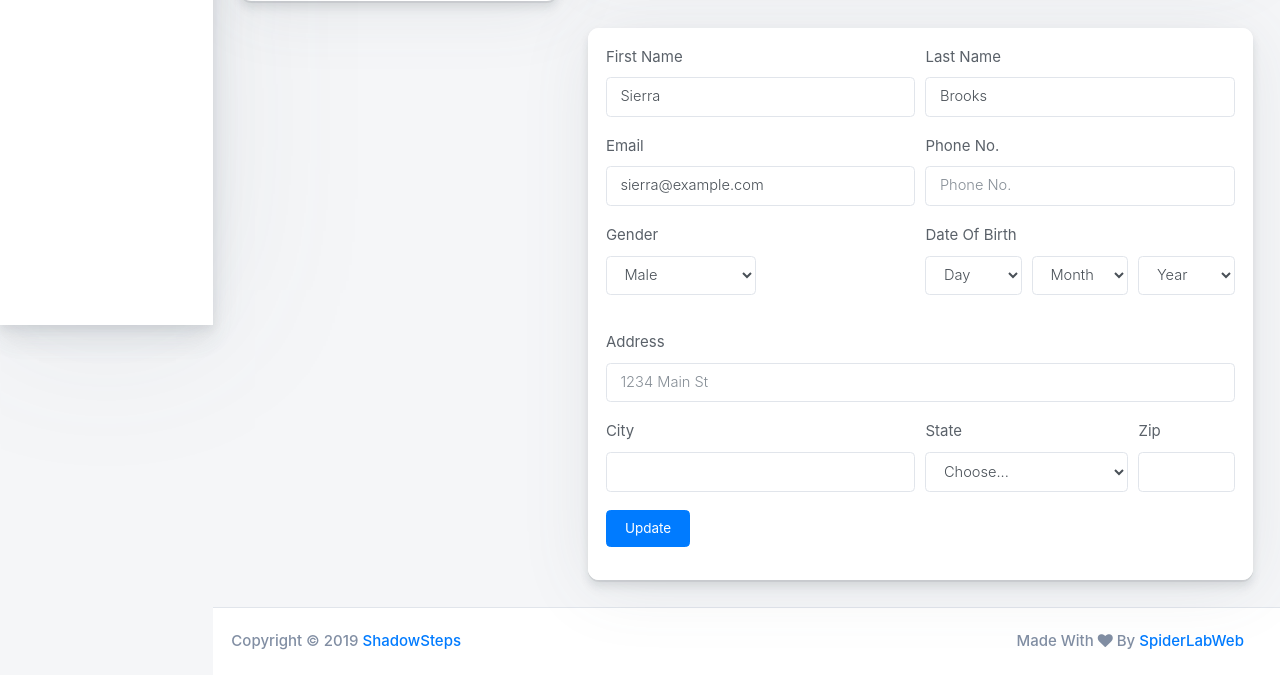
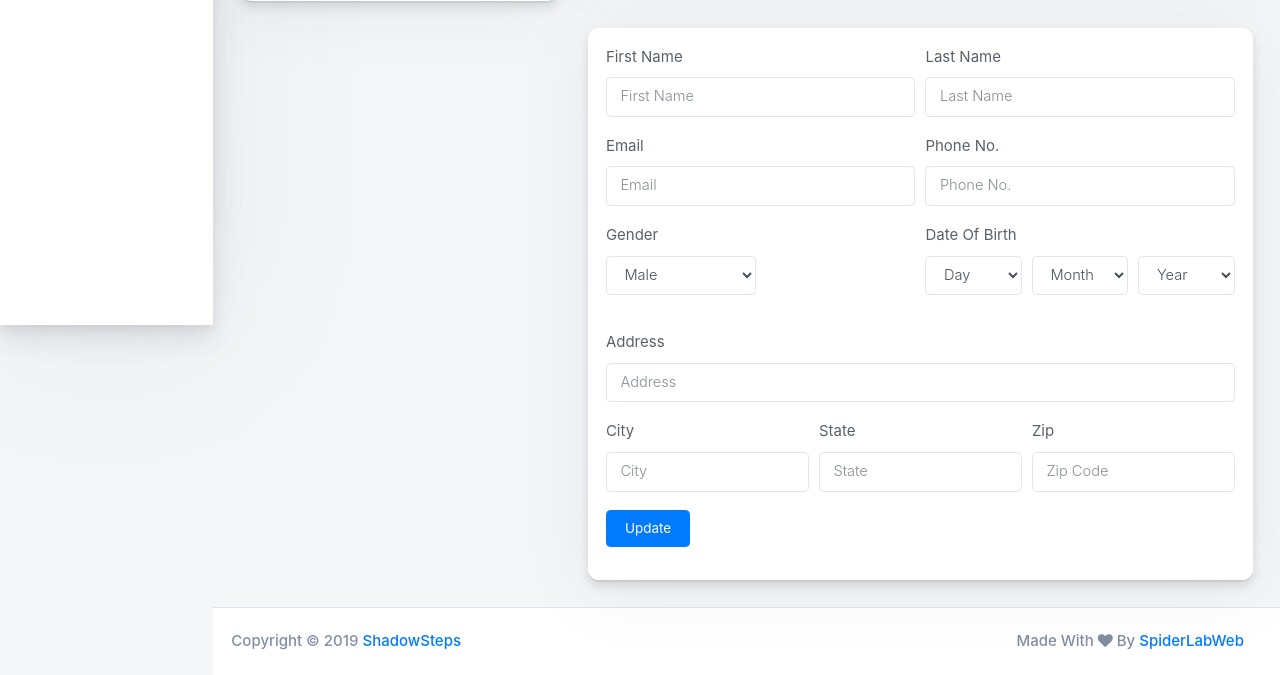
Before and after one commit to georgianamit/Shadowsteps, a Django app: page /account/setting/ in a window 1280 px wide. Shown: the part 475-1150 px from the top of the page. Run offline with Django 3.2, Linux system fonts and the light colour scheme; some libraries are stand-ins or nearby versions.

Commit message:
extended the model of the profile

```diff
--- a/src/ShadowSteps/account/forms.py
+++ b/src/ShadowSteps/account/forms.py
@@ -115,3 +115,69 @@ class BioSettingForm(forms.ModelForm):
             'bio',
             'motto',
         )
+
+class PersonalProfileSettingForm(forms.ModelForm):
+    phone_no = forms.CharField(widget=forms.TextInput(
+        attrs={
+            'class':"form-control",
+            'id':"form1-username",
+            'placeholder':"Phone No.",
+        }
+    ))
+    address = forms.CharField(widget=forms.TextInput(
+        attrs={
+            'class':"form-control",
+            'id':"form1-username",
+            'placeholder':"Address",
+        }
+    ))
+    city = forms.CharField(widget=forms.TextInput(
+        attrs={
+            'class':"form-control",
+            'id':"form1-username",
+            'placeholder':"City",
+        }
+    ))
+    state = forms.CharField(widget=forms.TextInput(
+        attrs={
+            'class':"form-control",
+            'id':"form1-username",
+            'placeholder':"State",
+        }
+    ))
+    zip_code = forms.CharField(widget=forms.TextInput(
+        attrs={
+            'class':"form-control",
+            'id':"form1-username",
+            'placeholder':"Zip Code",
+        }
+    ))
+    class Meta:
+        model = Profile
+        fields = ("phone_no", "address", "state", "city", "zip_code")
+
+class PersonalUserSettingForm(forms.ModelForm):
+    first_name = forms.CharField(widget=forms.TextInput(
+        attrs={
+            'class':"form-control",
+            'id':"form1-username",
+            'placeholder':"First Name",
+        }
+    ))
+    last_name = forms.CharField(widget=forms.TextInput(
+        attrs={
+            'class':"form-control",
+            'id':"form1-username",
+            'placeholder':"Last Name",
+        }
+    ))
+    email = forms.CharField(widget=forms.TextInput(
+        attrs={
+            'class':"form-control",
+            'id':"form1-username",
+            'placeholder':"Email",
+        }
+    ))
+    class Meta:
+        model = User
+        fields = ("first_name", "last_name", "email")
--- a/src/ShadowSteps/account/models.py
+++ b/src/ShadowSteps/account/models.py
@@ -16,6 +16,10 @@ class Profile(models.Model):
     bio = models.TextField(max_length=500, blank=True)
     specialization = models.CharField(max_length=50,blank= True)
 
+    address = models.CharField(max_length=128, blank=True)
+    city = models.CharField(max_length=64, blank=True)
+    state = models.CharField(max_length=64, blank=True)
+    zip_code = models.CharField(max_length=5, blank=True)
 
     def __str__(self):
         return self.user.username
--- a/src/ShadowSteps/account/templates/account/settings.html
+++ b/src/ShadowSteps/account/templates/account/settings.html
@@ -141,22 +141,23 @@
                         <li class="list-group-item p-3">
                           <div class="row">
                             <div class="col">
-                              <form>
+                              <form method="post" action="">
+                              {% csrf_token %}
                                 <div class="form-row">
                                   <div class="form-group col-md-6">
                                     <label for="feFirstName">First Name</label>
-                                    <input type="text" class="form-control" id="feFirstName" placeholder="First Name" value="Sierra"> </div>
+                                    {{ personal_user_form.first_name }}</div>
                                   <div class="form-group col-md-6">
                                     <label for="feLastName">Last Name</label>
-                                    <input type="text" class="form-control" id="feLastName" placeholder="Last Name" value="Brooks"> </div>
+                                    {{ personal_user_form.last_name }}</div>
                                 </div>
                                 <div class="form-row">
                                   <div class="form-group col-md-6">
                                     <label for="feEmailAddress">Email</label>
-                                    <input type="email" class="form-control" id="feEmailAddress" placeholder="Email" value="sierra@example.com"> </div>
+                                    {{ personal_user_form.email }}</div>
                                   <div class="form-group col-md-6">
                                     <label for="fePassword">Phone No.</label>
-                                    <input type="password" class="form-control" id="fePassword" placeholder="Phone No."> </div>
+                                    {{ personal_profile_form.phone_no }}</div>
                                 </div>
                                 <div class="form-row">
                                   <div class="form-group col-md-6">
@@ -203,21 +204,17 @@
                                 </div>
                                 <div class="form-group">
                                   <label for="feInputAddress">Address</label>
-                                  <input type="text" class="form-control" id="feInputAddress" placeholder="1234 Main St"> </div>
+                                  {{ personal_profile_form.address }}</div>
                                 <div class="form-row">
-                                  <div class="form-group col-md-6">
+                                  <div class="form-group col-md-4">
                                     <label for="feInputCity">City</label>
-                                    <input type="text" class="form-control" id="feInputCity"> </div>
+                                    {{ personal_profile_form.city }}</div>
                                   <div class="form-group col-md-4">
                                     <label for="feInputState">State</label>
-                                    <select id="feInputState" class="form-control">
-                                      <option selected>Choose...</option>
-                                      <option>...</option>
-                                    </select>
-                                  </div>
-                                  <div class="form-group col-md-2">
+                                    {{ personal_profile_form.state }}</div>
+                                  <div class="form-group col-md-4">
                                     <label for="inputZip">Zip</label>
-                                    <input type="text" class="form-control" id="inputZip"> </div>
+                                    {{ personal_profile_form.zip_code }}</div>
                                 </div>
                                 <button type="submit" class="btn btn-accent" name="update-personal">Update</button>
                               </form>
--- a/src/ShadowSteps/account/views.py
+++ b/src/ShadowSteps/account/views.py
@@ -2,7 +2,7 @@ from django.shortcuts import render, redirect
 from django.views.generic import DetailView, TemplateView
 from account.models import Profile
 from django.contrib.auth import authenticate, login, logout, get_user_model
-from account.forms import SignInForm, SignUpForm, AvatarUploadForm, BioSettingForm
+from account.forms import SignInForm, SignUpForm, AvatarUploadForm, BioSettingForm, PersonalProfileSettingForm, PersonalUserSettingForm
 from django.http import HttpResponseRedirect
 
 # Create your views here.
@@ -66,6 +66,8 @@ def settingView(request):
                 profile.avatar=image_form.cleaned_data['avatar']
                 profile.save()
                 return redirect("account:setting")
+        else:
+            image_form = AvatarUploadForm()
 
         if 'update-bio' in request.POST:
             bio_form = BioSettingForm(request.POST)
@@ -75,14 +77,43 @@ def settingView(request):
                 profile.motto = bio_form.cleaned_data['motto']
                 profile.save()
                 return redirect("account:setting")
+        else:
+            bio_form = BioSettingForm()
+
+        if 'update-personal' in request.POST:
+            personal_profile_form = PersonalProfileSettingForm(request.POST)
+            personal_user_form = PersonalUserSettingForm(request.POST)
+            if personal_profile_form.is_valid() and personal_user_form.is_valid():
+                print("submitting")
+                profile = Profile.objects.get(user=request.user)
+                user = User.objects.get(username = request.user)
+                user.first_name = personal_user_form.cleaned_data['first_name']
+                user.last_name = personal_user_form.cleaned_data['last_name']
+                user.email = personal_user_form.cleaned_data['email']
+                user.save()
+                profile.phone_no = personal_profile_form.cleaned_data['phone_no']
+                profile.address = personal_profile_form.cleaned_data['address']
+                profile.city = personal_profile_form.cleaned_data['city']
+                profile.state = personal_profile_form.cleaned_data['state']
+                profile.zip_code = personal_profile_form.cleaned_data['zip_code']
+                profile.save()
+                return redirect("account:setting")
+        else:
+            personal_profile_form = PersonalProfileSettingForm()
+            personal_user_form = PersonalUserSettingForm()
+
     else:
         image_form = AvatarUploadForm()
         bio_form = BioSettingForm()
+        personal_profile_form = PersonalProfileSettingForm()
+        personal_user_form = PersonalUserSettingForm()
 
     context = {
         'navbar': False,
         'image_form':image_form,
         'bio_form':bio_form,
+        'personal_profile_form':personal_profile_form,
+        'personal_user_form':personal_user_form,
         'day_range': range(1,32),
         'month_range': range(1,13),
         'year_range': range(2010,1950,-1),
--- a/src/ShadowSteps/templates/navbar.html
+++ b/src/ShadowSteps/templates/navbar.html
@@ -64,11 +64,11 @@
 					<span class="d-none d-md-inline-block"> {{request.user.username}} </span>
 				</a>
 				<div class="dropdown-menu dropdown-menu-small">
-					<a class="dropdown-item" href="user-profile-lite.html">
+					<a class="dropdown-item" href=" {% url 'account:profile' slug=request.user.username %} ">
 						<i class="material-icons">&#xE7FD;</i> Profile</a>
-					<a class="dropdown-item" href="components-blog-posts.html">
+					<a class="dropdown-item" href="#">
 						<i class="material-icons">vertical_split</i> Projects</a>
-					<a class="dropdown-item" href="add-new-post.html">
+					<a class="dropdown-item" href=" {% url 'account:setting' %} ">
 						<i class="material-icons">note_add</i> Settings</a>
 					<div class="dropdown-divider"></div>
 					<a class="dropdown-item text-danger" href="{% url 'account:signout' %}">
@@ -77,12 +77,12 @@
 			</li>
 			{% else %}
 			<li class="nav-item ">
-				<a class="text-center mb-2 btn btn-outline-primary mr-2 my-auto" href="#" role="button">
+				<a class="text-center mb-2 btn btn-outline-primary mr-2 my-auto" href=" {% url 'account:signin'%} " role="button">
 				Sign In
 				</a>
 			</li>
 			<li class="nav-item">
-				<a class="text-center mb-2 btn btn-outline-primary mr-2 my-auto" href="#" role="button">
+				<a class="text-center mb-2 btn btn-outline-primary mr-2 my-auto" href=" {% url 'account:signup'%} " role="button">
 				Sign Up
 				</a>
 			</li>
```
Also changed, not shown: src/ShadowSteps/account/migrations/0007_auto_20190417_1404.py (added).
